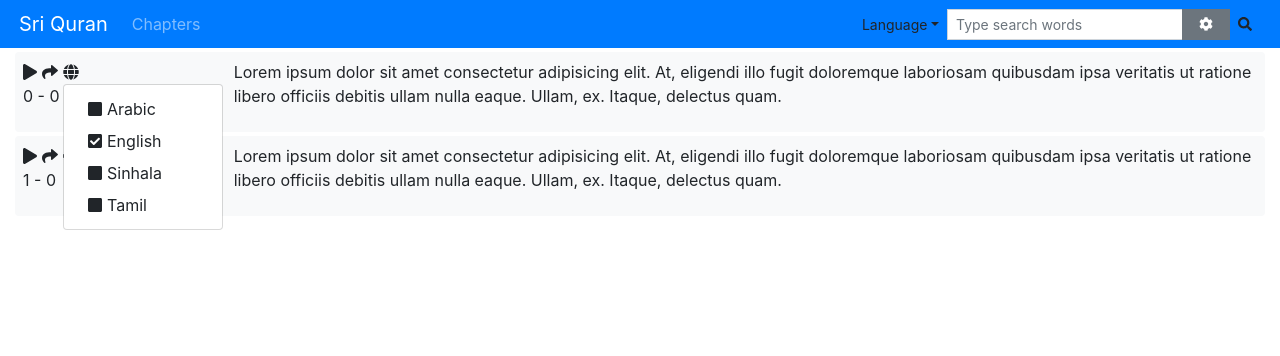
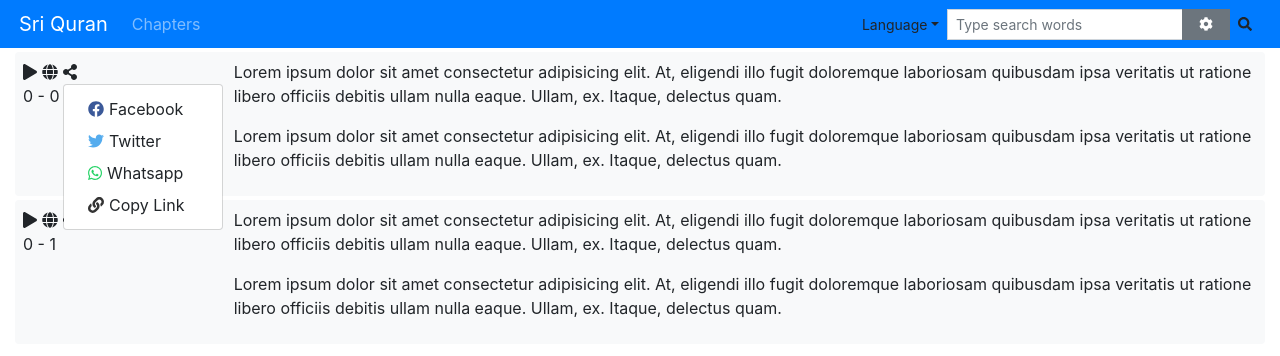
Before and after one commit to marjanmukram/sri-quran, a React (Create React App) app: page /search/1/1 in a window 1280 px wide. Both pictures are taken after a click on the element 73 px from the left and 72 px from the top of the page. Shown: the top 356 px of the page. Built offline with nearby package versions, Linux system fonts and the light colour scheme.

Commit message:
change api method and added share links

```diff
--- a/package.json
+++ b/package.json
@@ -4,6 +4,8 @@
   "private": true,
   "dependencies": {
     "@fortawesome/fontawesome-svg-core": "^1.2.8",
+    "@fortawesome/free-brands-svg-icons": "^5.5.0",
+    "@fortawesome/free-regular-svg-icons": "^5.5.0",
     "@fortawesome/free-solid-svg-icons": "^5.5.0",
     "@fortawesome/react-fontawesome": "^0.1.3",
     "bootstrap": "^4.1.3",
--- a/src/components/Results/Result.js
+++ b/src/components/Results/Result.js
@@ -2,20 +2,27 @@ import React from 'react';
 import { FontAwesomeIcon } from '@fortawesome/react-fontawesome';
 import {
   faPlay,
-  faShare,
   faGlobe,
-  faSquare,
-  faCheckSquare
+  faCheckSquare,
+  faShareAlt,
+  faLink
 } from '@fortawesome/free-solid-svg-icons';
 import {
-  Dropdown,
   UncontrolledDropdown,
   DropdownItem,
   DropdownMenu,
   DropdownToggle
 } from 'reactstrap';
 
-const Result = ({ ver: { chapId, verId, verse, lns } }) => {
+import {
+  faFacebook,
+  faTwitter,
+  faWhatsapp
+} from '@fortawesome/free-brands-svg-icons';
+
+import { faSquare } from '@fortawesome/free-regular-svg-icons';
+
+const Result = ({ ver: { chapId, verId, verses, lns } }) => {
   return (
     <div className="card p-2 my-1 border-0 bg-light">
       <div className="row">
@@ -23,29 +30,6 @@ const Result = ({ ver: { chapId, verId, verse, lns } }) => {
           <div className="opt-btns">
             <FontAwesomeIcon icon={faPlay} />
 
-            <UncontrolledDropdown>
-              <DropdownToggle tag="span" size="sm">
-                <FontAwesomeIcon icon={faShare} />
-              </DropdownToggle>
-              <DropdownMenu>
-                <DropdownItem>
-                  <FontAwesomeIcon icon={faSquare} />
-                  Arabic
-                </DropdownItem>
-                <DropdownItem>
-                  <FontAwesomeIcon icon={faCheckSquare} />
-                  English
-                </DropdownItem>
-                <DropdownItem>
-                  <FontAwesomeIcon icon={faSquare} />
-                  Sinhala
-                </DropdownItem>
-                <DropdownItem>
-                  <FontAwesomeIcon icon={faSquare} />
-                  Tamil
-                </DropdownItem>
-              </DropdownMenu>
-            </UncontrolledDropdown>
             <UncontrolledDropdown>
               <DropdownToggle tag="span" size="sm">
                 <FontAwesomeIcon icon={faGlobe} />
@@ -69,11 +53,43 @@ const Result = ({ ver: { chapId, verId, verse, lns } }) => {
                 </DropdownItem>
               </DropdownMenu>
             </UncontrolledDropdown>
+            <UncontrolledDropdown>
+              <DropdownToggle tag="span" size="sm">
+                <FontAwesomeIcon icon={faShareAlt} />
+              </DropdownToggle>
+              <DropdownMenu>
+                <DropdownItem>
+                  <FontAwesomeIcon
+                    style={{ color: '#3b5999' }}
+                    icon={faFacebook}
+                  />
+                  Facebook
+                </DropdownItem>
+                <DropdownItem>
+                  <FontAwesomeIcon
+                    style={{ color: '#55acee' }}
+                    icon={faTwitter}
+                  />
+                  Twitter
+                </DropdownItem>
+                <DropdownItem>
+                  <FontAwesomeIcon
+                    style={{ color: '#25D366' }}
+                    icon={faWhatsapp}
+                  />
+                  Whatsapp
+                </DropdownItem>
+                <DropdownItem>
+                  <FontAwesomeIcon style={{ color: '#333' }} icon={faLink} />
+                  Copy Link
+                </DropdownItem>
+              </DropdownMenu>
+            </UncontrolledDropdown>
           </div>
           {chapId} - {verId}
         </div>
         <div className="col-sm-10">
-          {lns.map(ln => (
+          {verses.map(({ ln, verse }) => (
             <p className={ln} key={ln}>
               {verse}
             </p>
--- a/src/components/Results/index.js
+++ b/src/components/Results/index.js
@@ -17,16 +17,34 @@ class Results extends React.Component {
       {
         chapId: 0,
         verId: 0,
-        verse:
-          'Lorem ipsum dolor sit amet consectetur adipisicing elit. At, eligendi illo fugit doloremque laboriosam quibusdam ipsa veritatis ut ratione libero officiis debitis ullam nulla eaque. Ullam, ex. Itaque, delectus quam.',
-        lns: ['en']
+        verses: [
+          {
+            ln: 'en',
+            verse:
+              'Lorem ipsum dolor sit amet consectetur adipisicing elit. At, eligendi illo fugit doloremque laboriosam quibusdam ipsa veritatis ut ratione libero officiis debitis ullam nulla eaque. Ullam, ex. Itaque, delectus quam.'
+          },
+          {
+            ln: 'si',
+            verse:
+              'Lorem ipsum dolor sit amet consectetur adipisicing elit. At, eligendi illo fugit doloremque laboriosam quibusdam ipsa veritatis ut ratione libero officiis debitis ullam nulla eaque. Ullam, ex. Itaque, delectus quam.'
+          }
+        ]
       },
       {
-        chapId: 1,
-        verId: 0,
-        verse:
-          'Lorem ipsum dolor sit amet consectetur adipisicing elit. At, eligendi illo fugit doloremque laboriosam quibusdam ipsa veritatis ut ratione libero officiis debitis ullam nulla eaque. Ullam, ex. Itaque, delectus quam.',
-        lns: ['en']
+        chapId: 0,
+        verId: 1,
+        verses: [
+          {
+            ln: 'en',
+            verse:
+              'Lorem ipsum dolor sit amet consectetur adipisicing elit. At, eligendi illo fugit doloremque laboriosam quibusdam ipsa veritatis ut ratione libero officiis debitis ullam nulla eaque. Ullam, ex. Itaque, delectus quam.'
+          },
+          {
+            ln: 'si',
+            verse:
+              'Lorem ipsum dolor sit amet consectetur adipisicing elit. At, eligendi illo fugit doloremque laboriosam quibusdam ipsa veritatis ut ratione libero officiis debitis ullam nulla eaque. Ullam, ex. Itaque, delectus quam.'
+          }
+        ]
       }
     ]
   };
```
Also changed, not shown: 1 other file (tests, documents, lock files or other folders).
